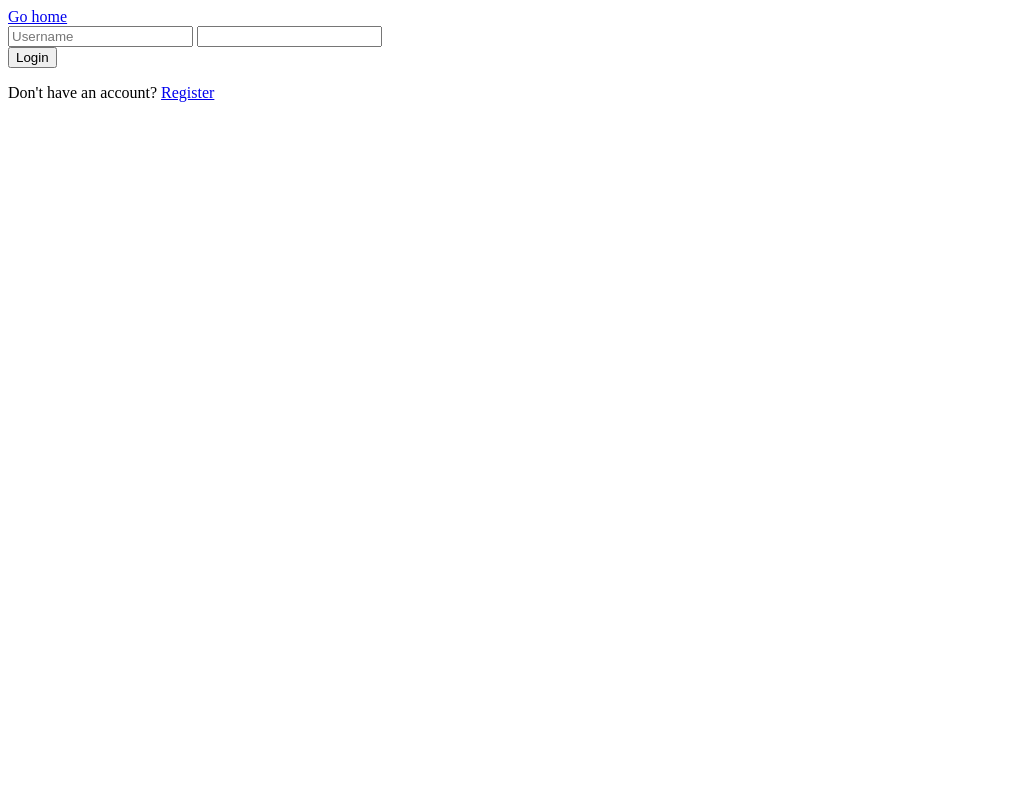
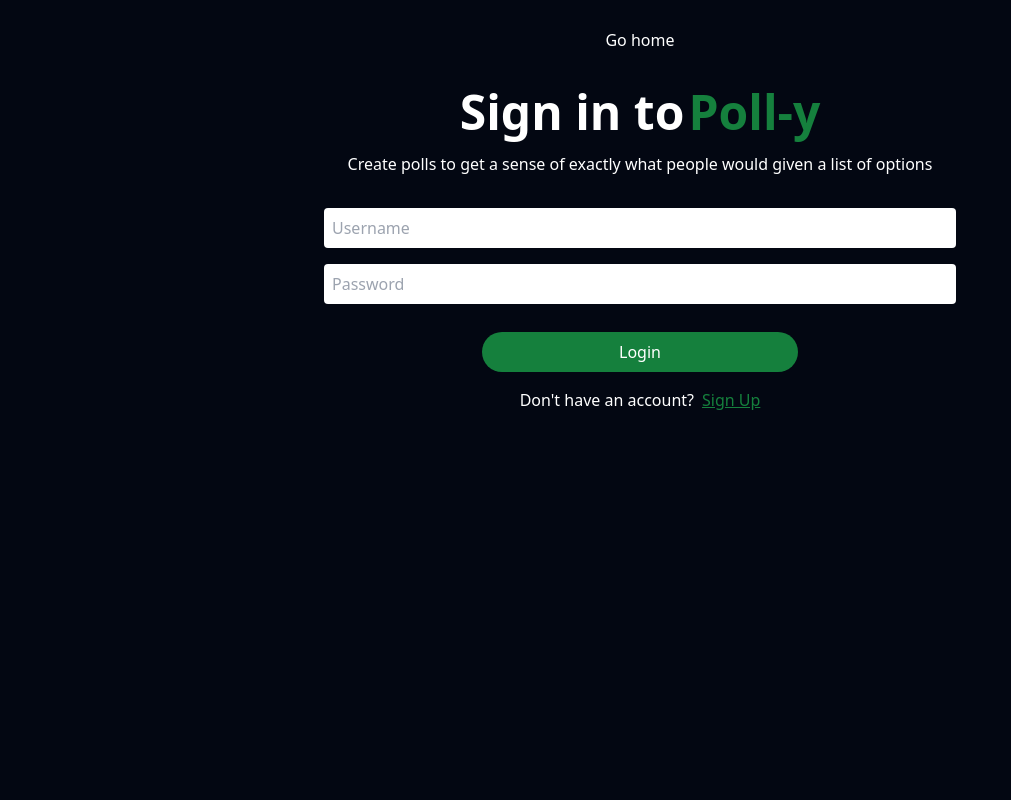
Before and after one commit to olaniyigeorge/Poll-y, a Django app: page /users/ in a window 1280 px wide. Shown: the whole page, without its empty margins (0-1011 px from the left). Run offline with Django 3.2, Linux system fonts and the light colour scheme; style sheets or scripts are compiled from the project's sources.

Commit message:
Complete styling

```diff
--- a/users/templates/users/login.html
+++ b/users/templates/users/login.html
@@ -1,6 +1,11 @@
+{% load static%}
+
 <!DOCTYPE html>
 <html>
     <head>
+        <meta charset="UTF-8">
+        <meta name="viewport" content="width=device-width, initial-scale=1.0">
+        <link rel="stylesheet" href="{% static 'poll/app.css' %}" />
         <title>
             Log In
         </title>
@@ -9,23 +14,50 @@
 
 
     <body>
-        <a href="{% url 'poll:index' %}"> Go home</a>
+        <div class="bg-gray-950 w-full h-screen space-y-4 p-2">
+            <div class="w-full flex p-5 justify-center items-center">
+                <a href="{% url 'poll:index' %}" class="text-white"> Go home</a>
+            </div>
+
+            <!-- <div class="w-full flex-col justify-center items-center"> -->
+                <h1 class="font-bold w-full flex justify-center items-center text-white text-5xl">
+                    Sign in to <span class="text-green-700 ml-1"> Poll-y </span>
+                </h1>
+                <span class="w-full text-center flex justify-center">
+                    <p class="w-full md:w-1/2 text-white"> Create polls to get a sense of exactly what people would given a list of options</p>
+
+                </span>
+
+            <!-- </div> -->
+
+
             {% block message %}
                 {% if message %}
                     {{ message }}
                 {% endif %}
             {% endblock %}
 
+            <div class="flex justify-center items-center w-full">
 
-        <form action="{% url 'users:login' %}" method="post">
+
+                <form action="{% url 'users:login' %}" method="post" class="space-y-4 w-full md:w-1/2  items-center">
                     {% csrf_token %}
-            <input type="text" name="username" placeholder="Username">
-            <input type="password" name="password">
-            <br>
-            <input type="submit" value="Login">
+                    <input type="text" name="username"  class="rounded w-full p-2 block" placeholder="Username">
+                    <input type="password" name="password" class="rounded w-full p-2 block" placeholder="Password">
+
+                    <div class="w-full flex justify-center items-center ">
+                        <input type="submit" value="Login" class="mt-3 p-2 w-1/2 rounded-full bg-green-700 hover:bg-green-800 text-white">
+                    </div>
+
                 </form>
 
-        <p> Don't have an account? <a href="{% url 'users:signup' %}"> Register </a> </p>
+            </div>
+
+            <p class="w-full flex justify-center items-center text-white"> Don't have an account? <a class="text-green-700 ml-2 underline" href="{% url 'users:signup' %}"> Sign Up </a> </p>
+
+
+        </div>
+
 
     </body>
 
```
Lines whose indentation alone changed are shown as unchanged.
